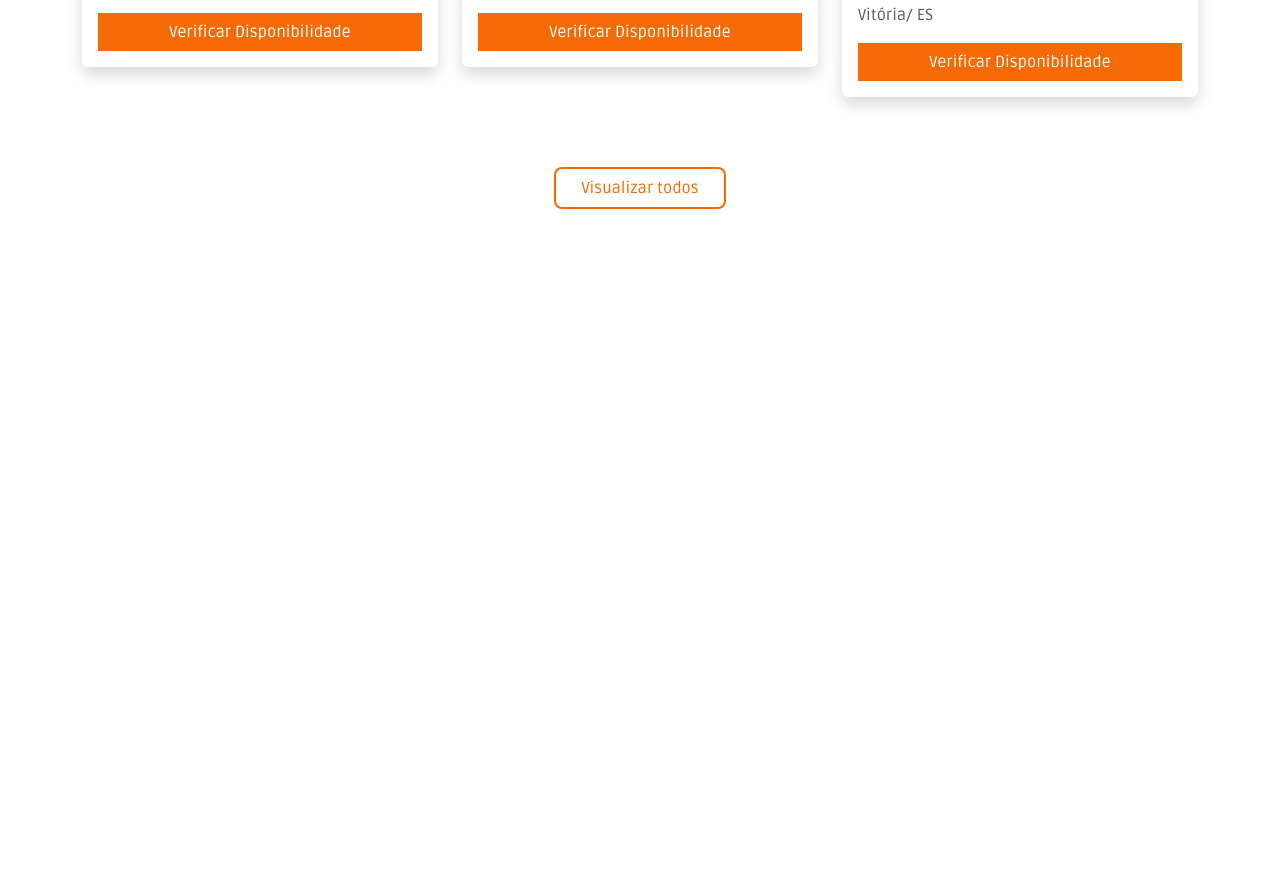
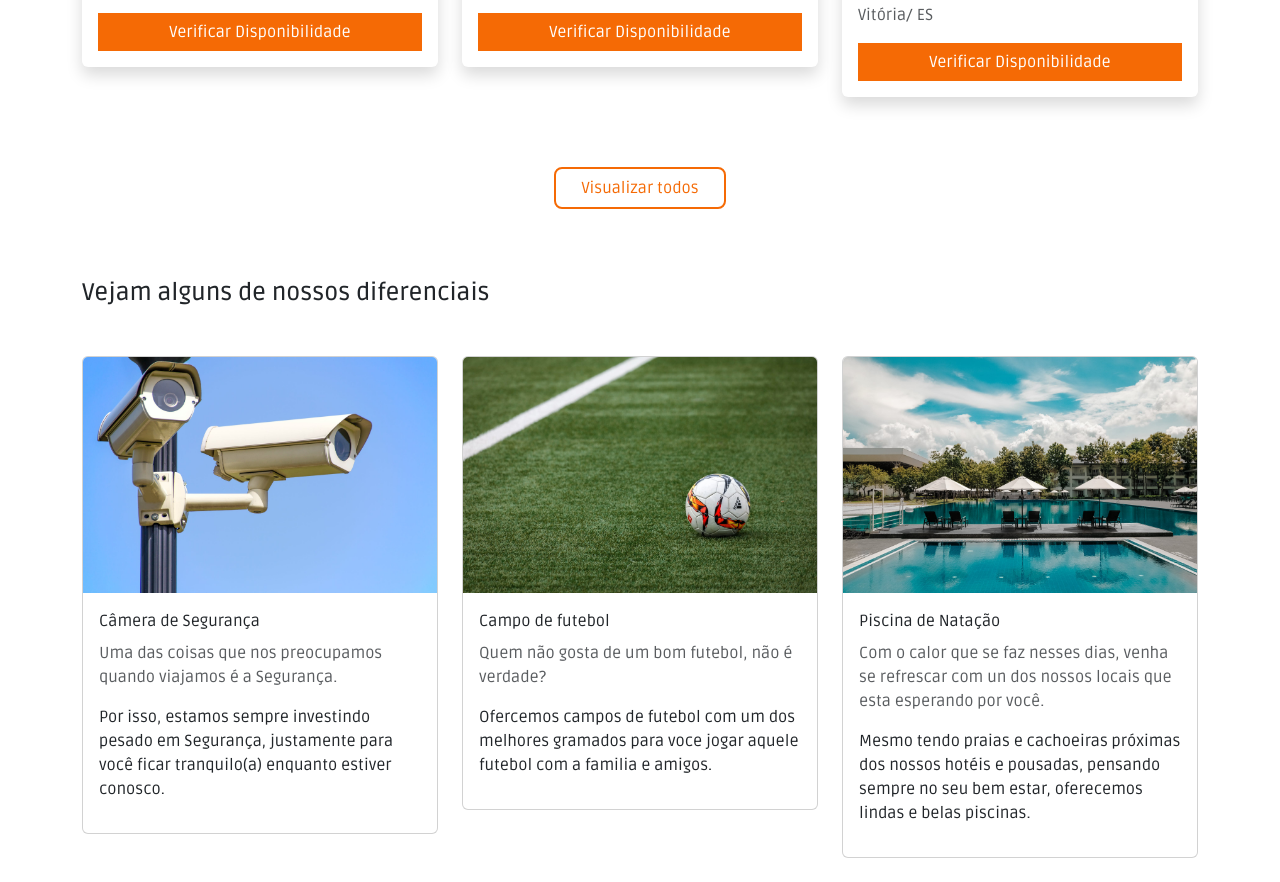
Before and after one commit to rodrigosantos77/projeto-reserva, a plain HTML site: page index.html in a window 1280 px wide. Shown: the part 2105-2987 px from the top of the page. Before the commit the page ends 2360 px from the top, so only its background shows below. Drawn offline with nearby package versions, Linux system fonts and the light colour scheme.

Commit message:
criacão do card difernciais

```diff
--- a/index.html
+++ b/index.html
@@ -261,6 +261,83 @@
 </main>
 <!--ebd combo-->
 
+<!-- Diferenciais-->
+<main class="w-100">
+    <div class="container">
+       <div class="w-100  title mb-5 mb-md-5 mb-lg-5 pt-lg-4 pb-lg-0">
+            <h1 class="fs-4 text-center text-md-start text-lg-start mb-4">
+              Vejam alguns de nossos diferenciais
+            </h1>
+       </div>
+
+       <div class="row">
+            <div class="col-12">
+              <div class="row">
+                  <div class="col-12 col-md-4 col-lg-4 mb-4">
+                      <div class="card">
+                          <img src="./assets/image/utilidades/camera.jpeg" alt="camera" class="card-img-top">
+                            <div class="card-body">
+                                <div class="card-title">
+                                  Câmera de Segurança
+                                </div>
+                                <p class="card-text text-muted">
+                                  Uma das coisas que nos preocupamos quando viajamos é a Segurança.
+                                </p>
+                                <p class="card-text text-muted"></p>
+                                  Por isso, estamos sempre investindo pesado em Segurança, justamente para você ficar tranquilo(a) enquanto estiver conosco.
+                                </p>
+                            </div>
+                      </div>
+                  </div>
+
+                  <!-- campo de futebol-->
+                   <div class="col-12 col-md-4 col-lg-4 mb-4">
+                      <div class="card">
+                          <img src="./assets/image/utilidades/campo.jpeg" alt="campo de futebol" class="card-img-top">
+                            <div class="card-body">
+                                <div class="card-title">
+                                  Campo de futebol
+                                </div>
+                                <p class="card-text text-muted">
+                                  Quem não gosta de um bom futebol, não é verdade?
+                                </p>
+                                <p class="card-text text-muted"></p>
+                                  Ofercemos campos de futebol com um dos melhores gramados para voce jogar aquele futebol com a familia e amigos.
+                                </p>
+                            </div>
+                      </div>
+                  </div>
+                  <!--end-campo-futebol-->
+
+                  <!-- campo de futebol-->
+                  <div class="col-12 col-md-4 col-lg-4 mb-4">
+                    <div class="card">
+                        <img src="./assets/image/utilidades/piscina.jpeg" alt="piscinas" class="card-img-top">
+                          <div class="card-body">
+                              <div class="card-title">
+                                Piscina de Natação
+                                </div>
+                              <p class="card-text text-muted">
+                                Com o calor que se faz nesses dias, venha se refrescar com un dos nossos locais que esta esperando por você.
+                              </p>
+                              <p class="card-text text-muted"></p>
+                                Mesmo tendo praias e cachoeiras próximas dos nossos hotéis e pousadas, pensando sempre no seu bem estar, oferecemos lindas e belas piscinas.
+                              </p>
+                          </div>
+                    </div>
+                </div>
+                <!--end-piscina-->
+
+              </div>
+            </div>
+       </div>
+
+    </div>
+
+
+</main>
+
+
 
   </body>
   <script src="https://cdn.jsdelivr.net/npm/@popperjs/core@2.11.8/dist/umd/popper.min.js"></script>
```
